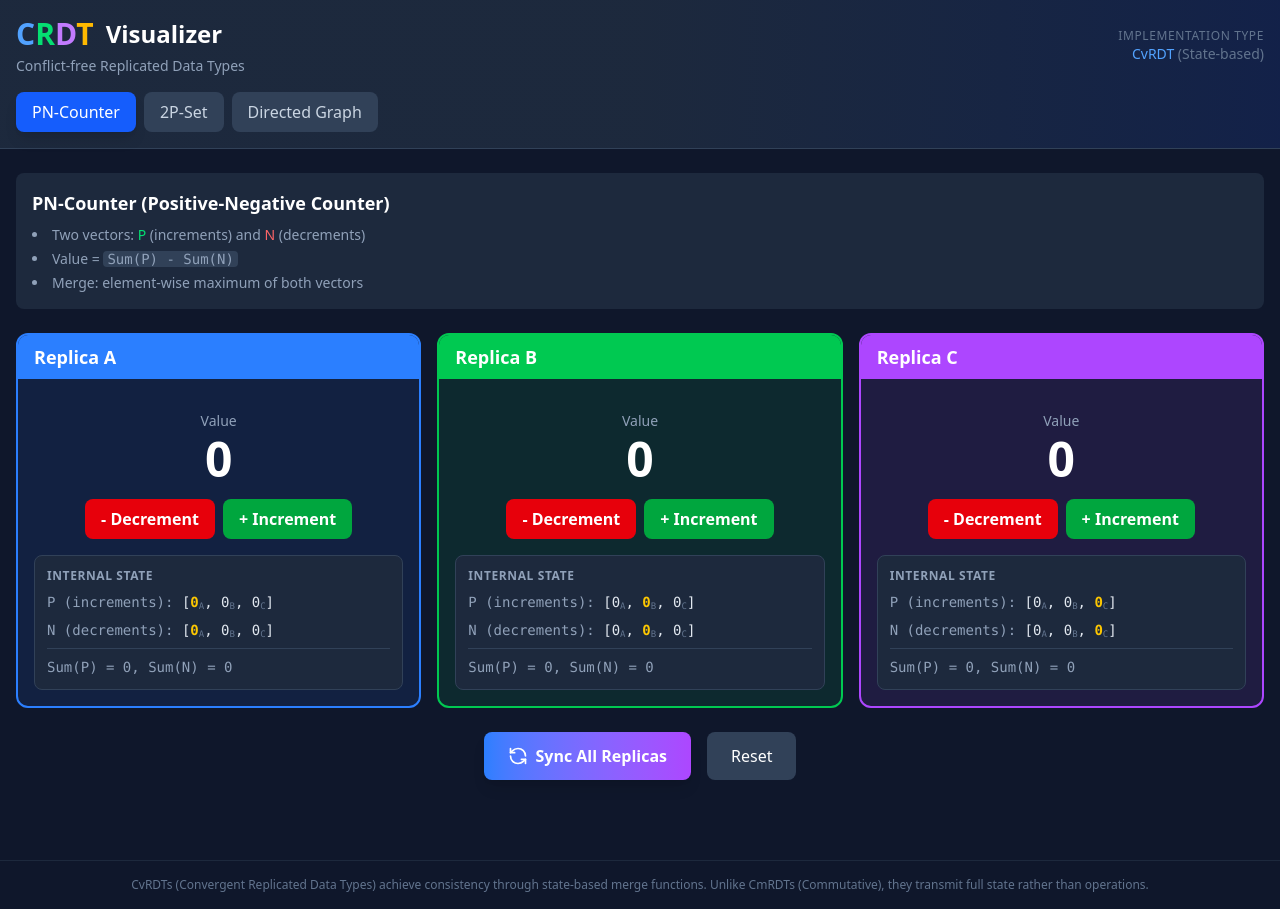
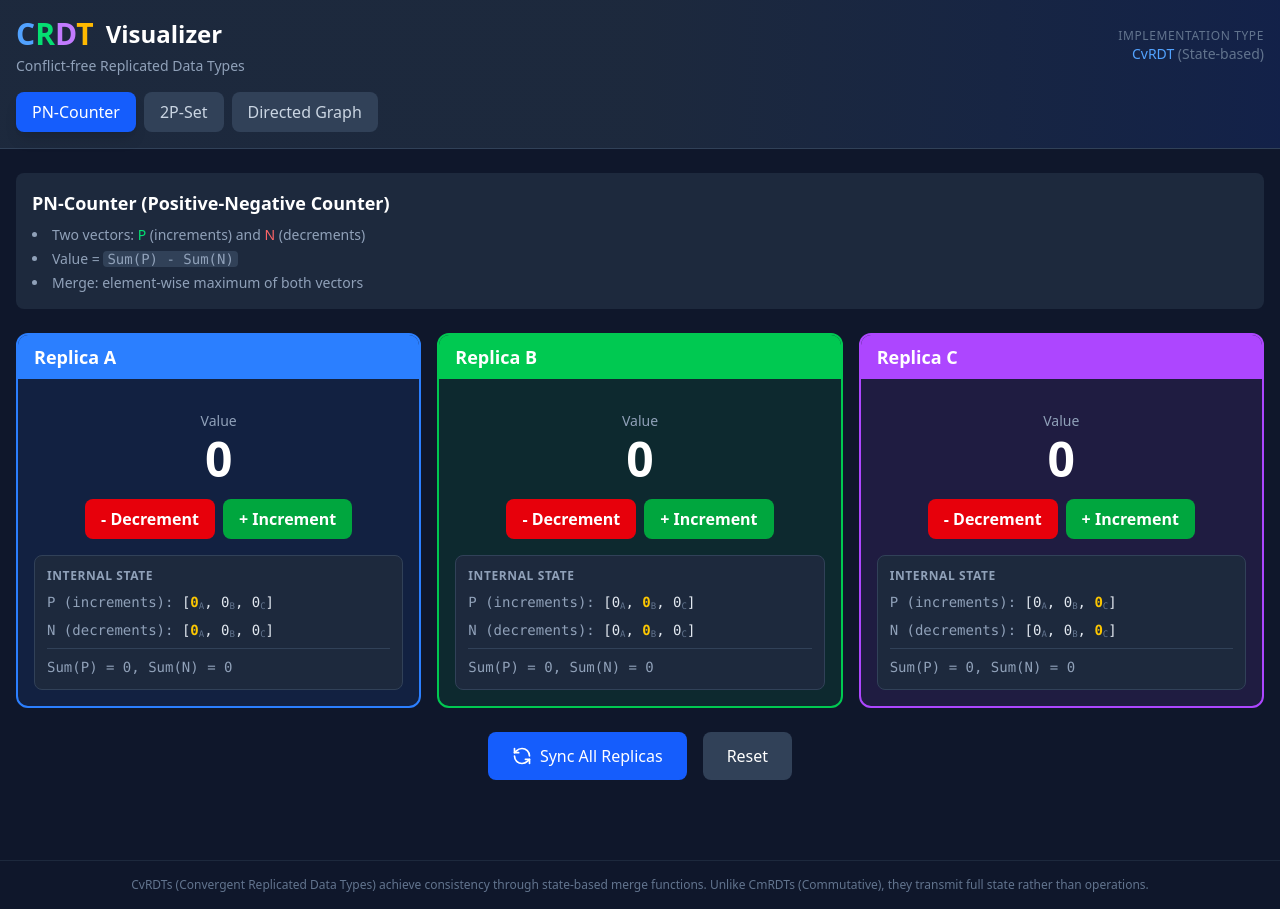
Before and after one commit to nils-jansen/crdt-visualizer, a React (Vite) app: page / in a window 1280 px wide. Built offline with nearby package versions, Linux system fonts and the light colour scheme.

Commit message:
chore: remove button gradient

```diff
--- a/src/components/shared/SyncButton.tsx
+++ b/src/components/shared/SyncButton.tsx
@@ -13,9 +13,9 @@ export function SyncButton({ onSync, onReset, isSyncing, syncLabel }: SyncButton
       <motion.button
         onClick={onSync}
         disabled={isSyncing}
-        className="px-6 py-3 bg-gradient-to-r from-blue-500 to-purple-500 text-white font-bold rounded-lg shadow-lg hover:shadow-xl disabled:opacity-50 transition-all"
-        whileHover={{ scale: 1.05 }}
-        whileTap={{ scale: 0.95 }}
+        className="px-6 py-3 bg-blue-600 hover:bg-blue-500 text-white font-medium rounded-lg disabled:opacity-50 transition-colors"
+        whileHover={{ scale: 1.02 }}
+        whileTap={{ scale: 0.98 }}
       >
         <span className="flex items-center gap-2">
           <SyncIcon isSyncing={isSyncing} />
```
